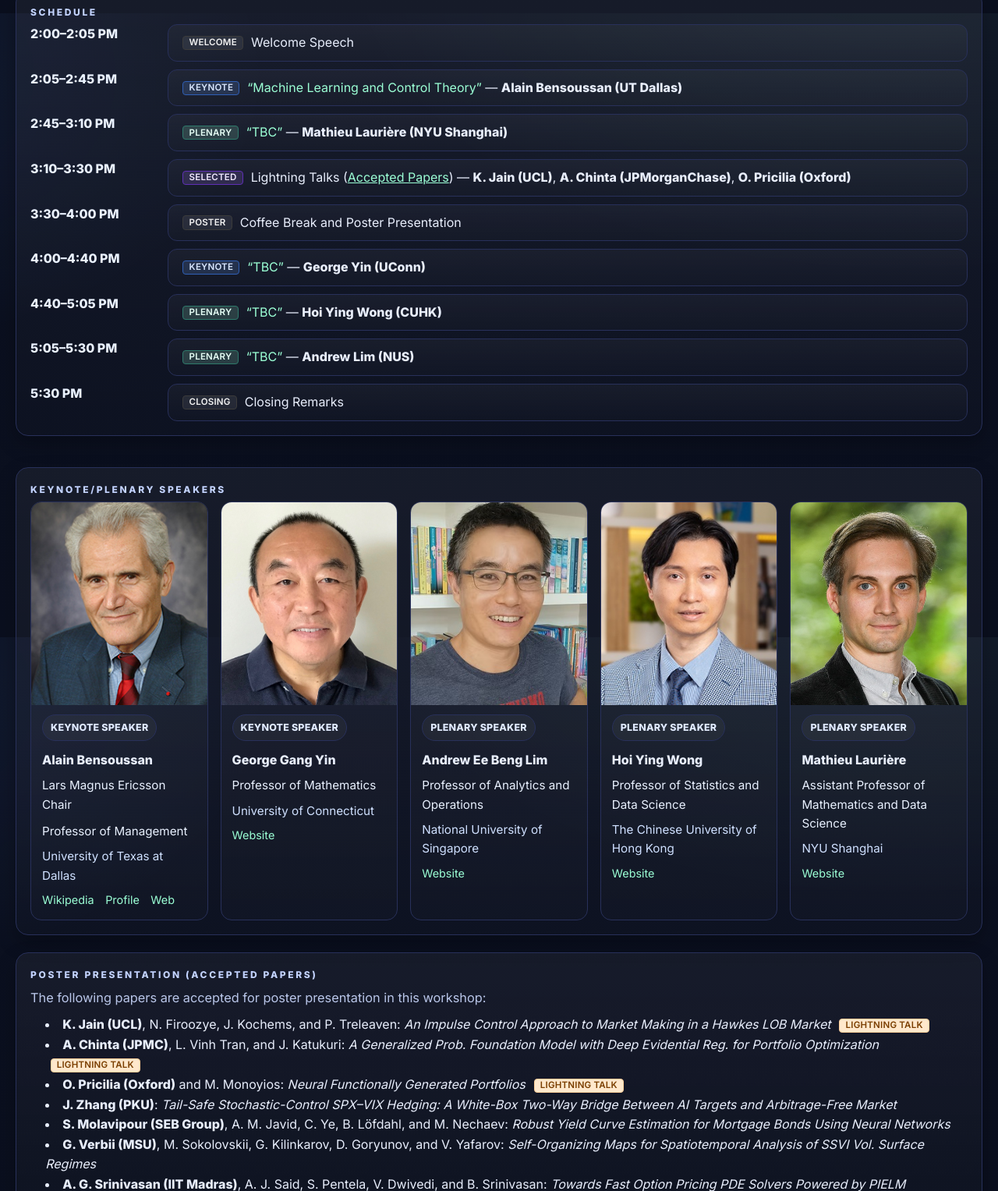
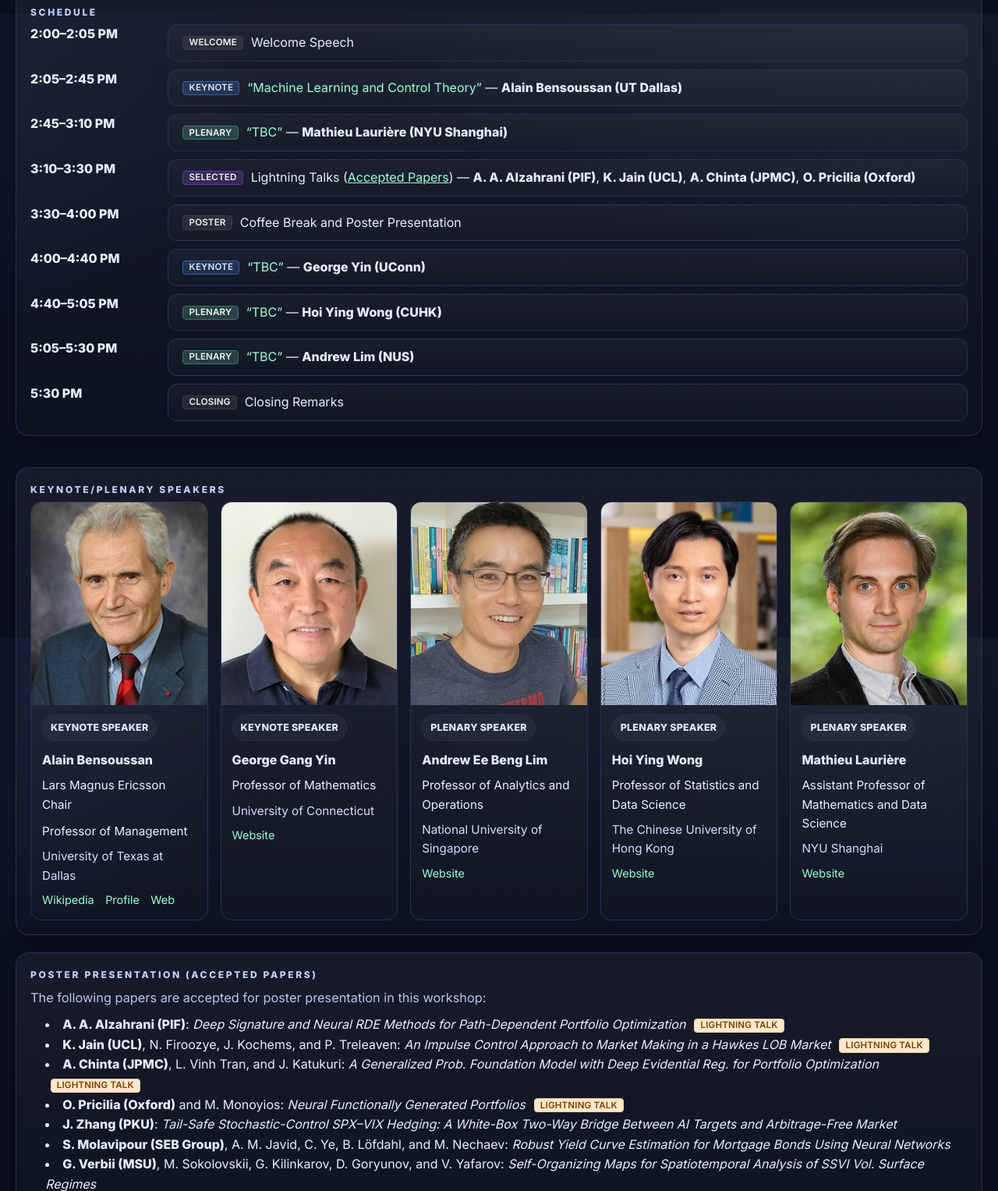
Before and after one commit to cspun/ICAIF25-AIQuant, a plain HTML site: page index.html in a window 1280 px wide. Shown: the part 783-2310 px from the top of the page at 78% size. Drawn offline with Linux system fonts and the light colour scheme.

Commit message:
Add files via upload

```diff
--- a/index.html
+++ b/index.html
@@ -276,9 +276,9 @@
       <span class="tag selected">Selected</span>
       <span>
         Lightning Talks (<a href="#poster-session" style="color:#9bffd5;text-decoration:underline">Accepted Papers</a>) —
-	<!-- <strong>A. A. Alzahrani (PIF)</strong>, -->
+	<strong>A. A. Alzahrani (PIF)</strong>,
         <strong>K. Jain (UCL)</strong>,
-        <strong>A. Chinta (JPMorganChase)</strong>,
+        <strong>A. Chinta (JPMC)</strong>,
         <strong>O. Pricilia (Oxford)</strong>
       </span>
     </div>
@@ -483,9 +483,9 @@ function closeModal(id){ document.getElementById(id).style.display = "none"; }
         The following papers are accepted for poster presentation in this workshop:
 	</p>
         <div class="core-qs">
-<!-- <li><strong>A. A. Alzahrani (PIF)</strong>: <em>Deep Signature and Neural RDE Methods for Path-Dependent Portfolio Optimization</em>
+<li><strong>A. A. Alzahrani (PIF)</strong>: <em>Deep Signature and Neural RDE Methods for Path-Dependent Portfolio Optimization</em>
   <span class="tag lt" aria-label="Lightning Talk">Lightning Talk</span>
-</li>  -->
+</li>
 <li><strong>K. Jain (UCL)</strong>, N. Firoozye, J. Kochems, and P. Treleaven: <em>An Impulse Control Approach to Market Making in a Hawkes LOB Market</em>
   <span class="tag lt" aria-label="Lightning Talk">Lightning Talk</span>
 </li>
```
